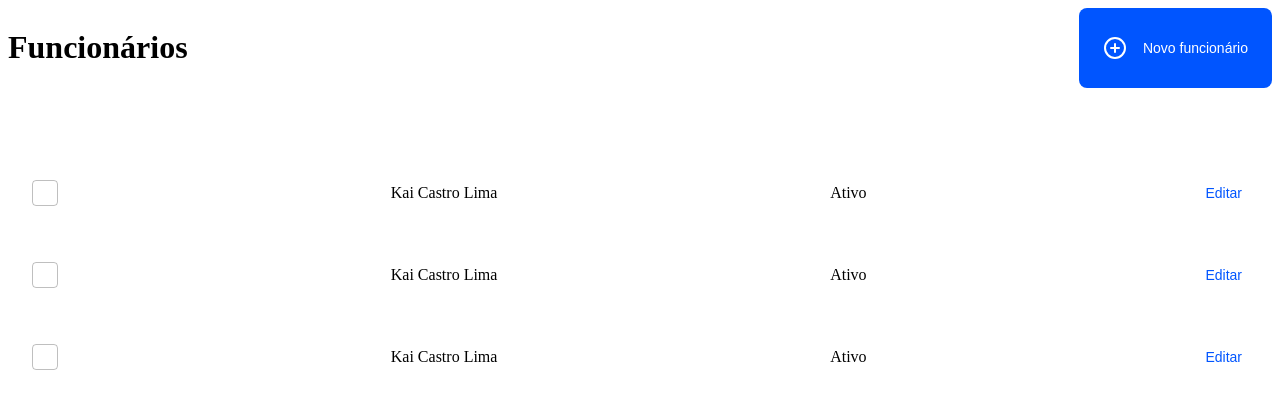
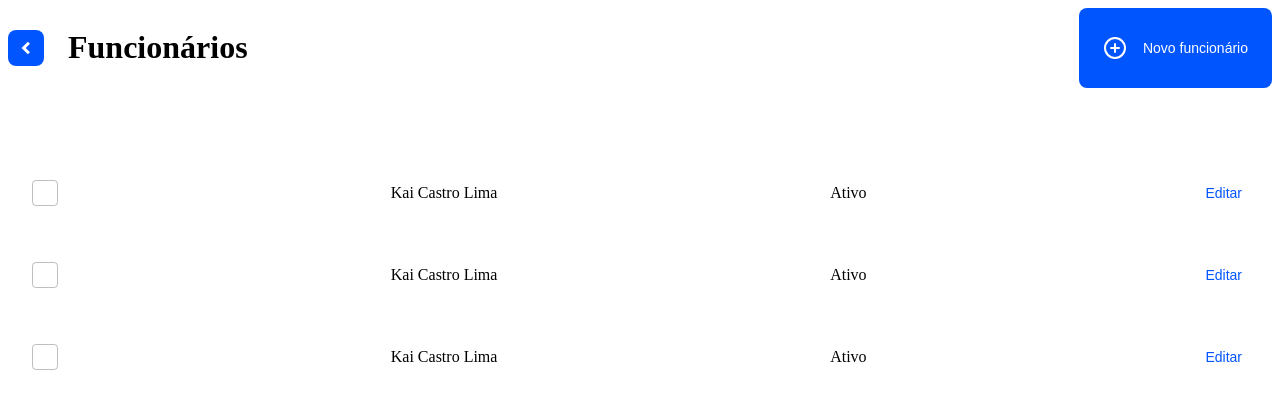
Before and after one commit to andersonszdc/teste-frontend2, a Next.js app: page /1 in a window 1280 px wide. Shown: the top 408 px of the page. Built offline with nearby package versions, Linux system fonts and the light colour scheme.

Commit message:
created back button

```diff
--- /dev/null
+++ b/src/components/backButton/index.tsx
@@ -0,0 +1,13 @@
+import React from "react";
+import { RiArrowDropLeftLine } from "react-icons/ri";
+import { StyledBackButton } from "./styles";
+
+const BackButton = () => {
+  return (
+    <StyledBackButton>
+      <RiArrowDropLeftLine className="icon" size={36} />
+    </StyledBackButton>
+  );
+};
+
+export default BackButton;
--- /dev/null
+++ b/src/components/backButton/styles.ts
@@ -0,0 +1,15 @@
+import styled from "styled-components";
+
+export const StyledBackButton = styled.div`
+  display: flex;
+  .icon {
+    cursor: pointer;
+    background-color: hsla(220, 100%, 50%);
+    color: hsla(0, 0%, 100%);
+    border-radius: 8px;
+    transition: 0.2s ease-out;
+    :hover {
+      background-color: hsla(220, 100%, 75%);
+    }
+  }
+`;
--- a/src/pages/[company].tsx
+++ b/src/pages/[company].tsx
@@ -6,12 +6,21 @@ import {
 } from "../styles/pages/company";
 import { BsCheckLg } from "react-icons/bs";
 import { FiPlusCircle } from "react-icons/fi";
+import BackButton from "../components/backButton";
+import Link from "next/link";
 
 const Company = () => {
   return (
     <StyledCompany>
       <header className="header">
-        <h1>Funcionários</h1>
+        <div className="header__left">
+          <Link passHref href="/">
+            <a>
+              <BackButton />
+            </a>
+          </Link>
+          <h1>Funcionários</h1>
+        </div>
         <StyledButton>
           <FiPlusCircle className="icon" />
           Novo funcionário
--- a/src/pages/index.tsx
+++ b/src/pages/index.tsx
@@ -1,6 +1,8 @@
 import Head from "next/head";
 import Link from "next/link";
 import { StyledCardCompany, StyledHome } from "../styles/pages/Home";
+import { RiArrowDropLeftLine } from "react-icons/ri";
+import BackButton from "../components/backButton";
 
 const Home = () => {
   return (
--- a/src/styles/pages/Home.ts
+++ b/src/styles/pages/Home.ts
@@ -18,7 +18,7 @@ export const StyledCardCompany = styled.section`
   border-radius: 8px;
   gap: 16px;
 
-  background-color: #0258ff;
+  background-color: hsla(220, 100%, 50%);
   color: #ffffff;
 
   cursor: pointer;
--- a/src/styles/pages/company.ts
+++ b/src/styles/pages/company.ts
@@ -9,6 +9,12 @@ export const StyledCompany = styled.main`
     display: flex;
     justify-content: space-between;
     margin-bottom: 64px;
+  }
+
+  .header__left {
+    display: flex;
+    gap: 24px;
+    align-items: center;
   }
 `;
 
```
